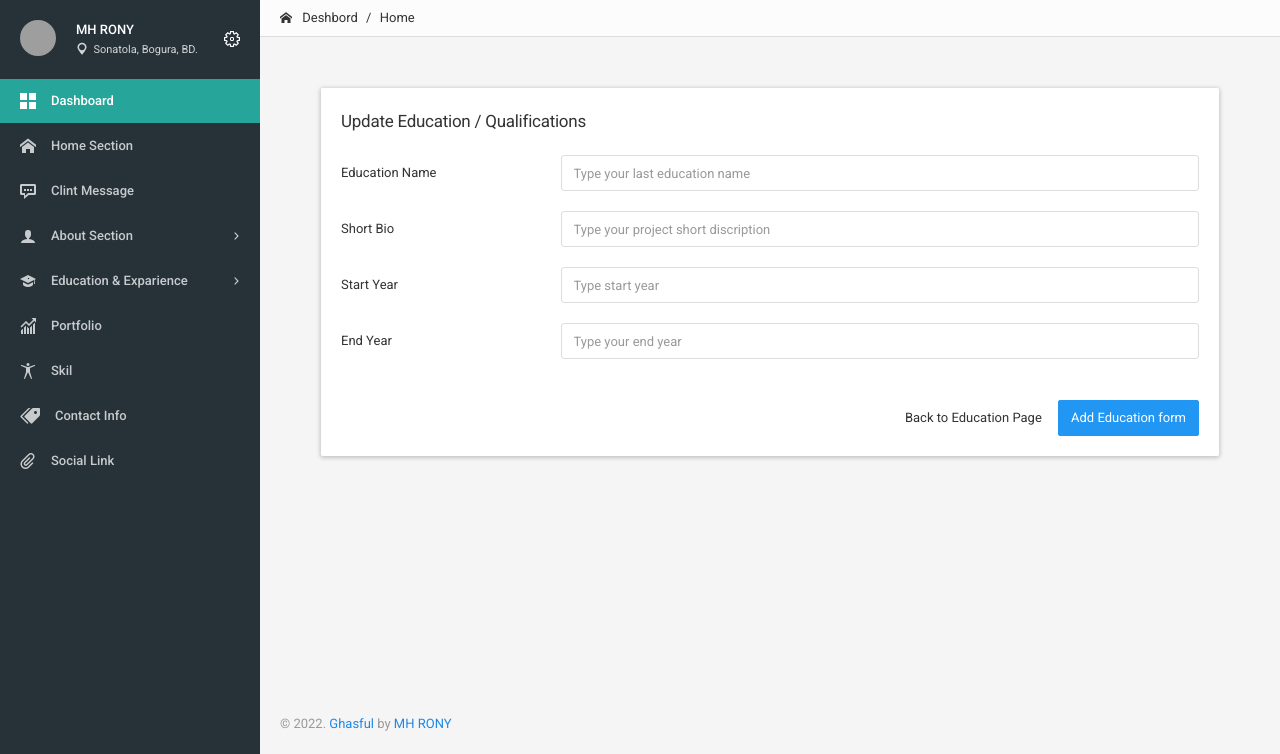
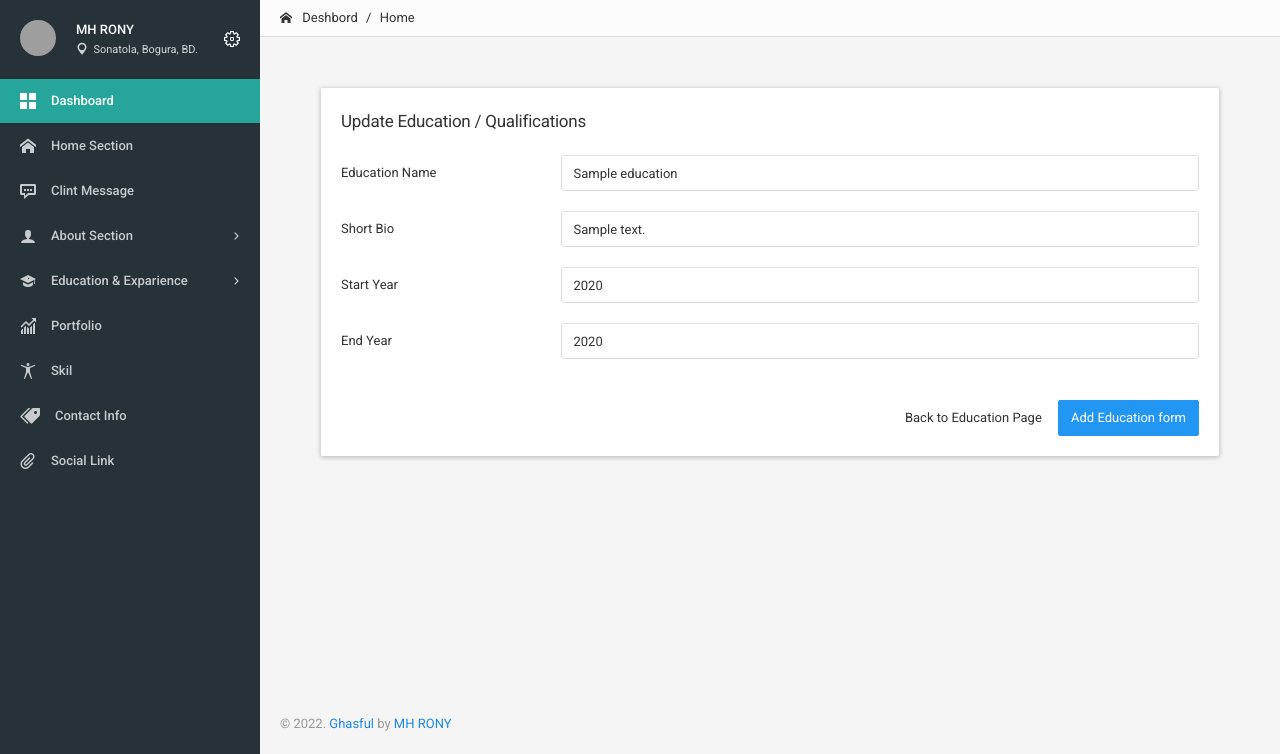
Before and after one commit to dev-mhrony/Advance-Personal-Portfolio-Admin-Panel-Development-by-dev-mhrony, a PHP site: page /update_education.php?edu_id=1 in a window 1280 px wide. Shown: the part 46-800 px from the top of the page. Run offline with PHP 8.4, Linux system fonts and the light colour scheme; tables that the repository leaves empty or names only in its code hold one stand-in row (values such as "Sample post"); style sheets or scripts are compiled from the project's sources; some libraries are stand-ins or nearby versions; grey boxes are pictures that could not be loaded.

Commit message:
Education Menu Data Show Done - 29/06/2022

```diff
--- a/update_education.php
+++ b/update_education.php
@@ -73,34 +73,51 @@
                                     <h5 class="modal-title">Update Education / Qualifications</h5>
                                 </div>
 
+
+                                <?php
+
+                                $edu_id = $_GET['edu_id'];
+                                $getSingleDataQry = "SELECT * FROM education WHERE id={$edu_id}";
+                                $getResult = mysqli_query($db_config, $getSingleDataQry);
+
+                                ?>
+
+
                                 <form class="form-horizontal" action="config/education_controlar.php" method="POST">
                                     <div class="modal-body">
+
+                                        <?php
+
+                                        foreach ($getResult as $key => $singleData) {
+
+                                        ?>
+
                                             <div class="form-group">
                                                 <label class="control-label col-sm-3" for="educationName">Education
                                                     Name</label>
                                                 <div class="col-sm-9">
-                                                <input type="text" placeholder="Type your last education name" class="form-control" id="educationName" name="educationName">
+                                                    <input type="text" placeholder="Type your last education name" class="form-control" id="educationName" name="educationName" value="<?php echo $singleData['education_name'] ?>">
                                                 </div>
                                             </div>
 
                                             <div class="form-group">
                                                 <label class="control-label col-sm-3" for="shortBio">Short Bio</label>
                                                 <div class="col-sm-9">
-                                                <input type="text" placeholder="Type your project short discription " class="form-control" id="shortBio" name="shortBio">
+                                                    <input type="text" placeholder="Type your project short discription " class="form-control" id="shortBio" name="shortBio" value="<?php echo $singleData['short_bio'] ?>">
                                                 </div>
                                             </div>
 
                                             <div class="form-group">
                                                 <label class="control-label col-sm-3" for="startYear">Start Year</label>
                                                 <div class="col-sm-9">
-                                                <input type="number" placeholder="Type start year" class="form-control" id="startYear" name="startYear">
+                                                    <input type="number" placeholder="Type start year" class="form-control" id="startYear" name="startYear" value="<?php echo $singleData['start_year'] ?>">
                                                 </div>
                                             </div>
 
                                             <div class="form-group">
                                                 <label class="control-label col-sm-3" for="endYear">End Year</label>
                                                 <div class="col-sm-9">
-                                                <input type="number" placeholder="Type your end year" class="form-control" id="endYear" name="endYear">
+                                                    <input type="number" placeholder="Type your end year" class="form-control" id="endYear" name="endYear" value="<?php echo $singleData['end_year'] ?>">
                                                 </div>
                                             </div>
                                     </div>
@@ -111,6 +128,8 @@
                                         <button type="submit" class="btn btn-primary" name="updateEdu">Add Education
                                             form</button>
                                     </div>
+
+                                <?php  } ?>
                                 </form>
                             </div>
                         </div>
```
Also changed, not shown: education.php (+15 -15 lines). Lines whose indentation alone changed are shown as unchanged.
